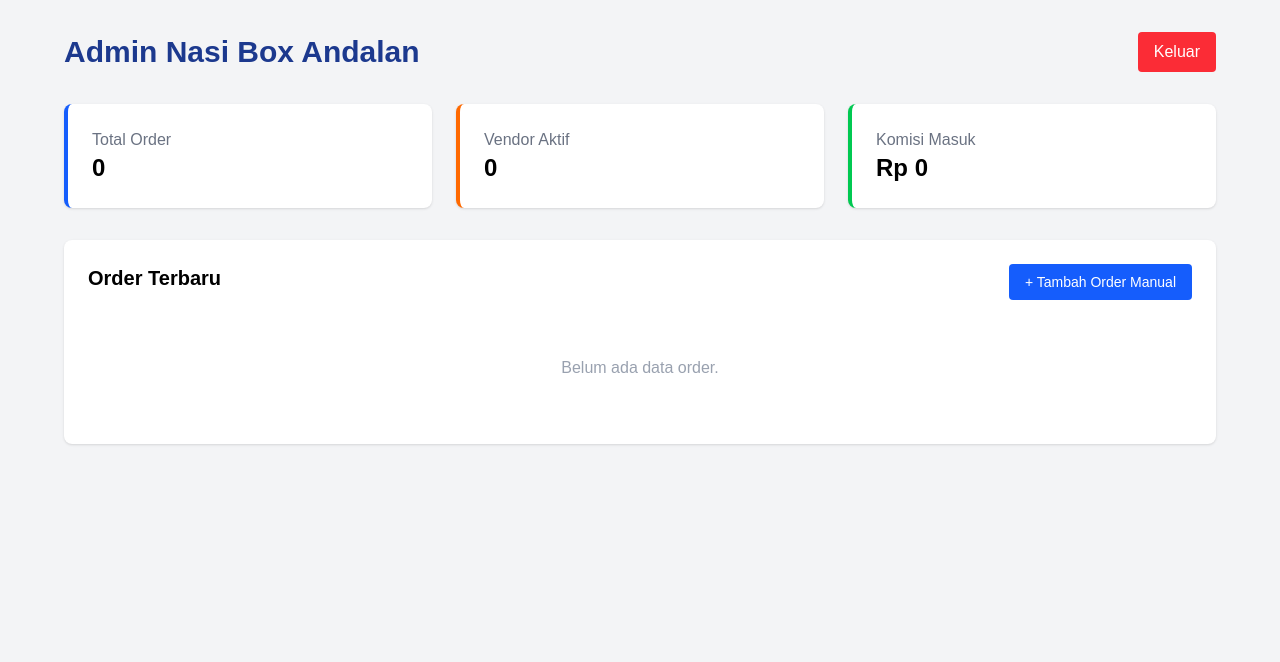
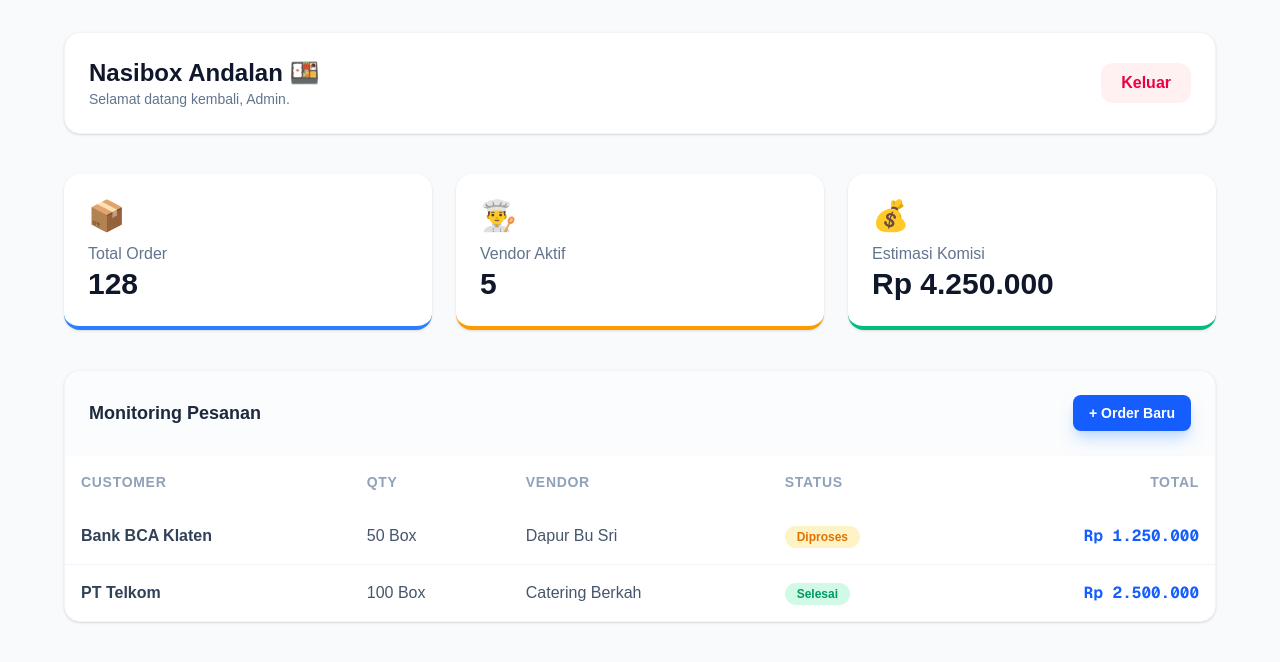
Before and after one commit to alifikrikroirulnisa-ui/nasibox-app, a Next.js app: page /dashboard/principal in a window 1280 px wide. Shown: the top 662 px of the page. Built offline with nearby package versions, Linux system fonts and the light colour scheme.

Commit message:
update: mempercantik tampilan dashboard

```diff
--- /dev/null
+++ b/app/dashboard/principal/copy.tsx
@@ -0,0 +1,46 @@
+'use client';
+import { supabase } from '@/lib/supabaseClient';
+import { useRouter } from 'next/navigation';
+
+export default function PrincipalDashboard() {
+  const router = useRouter();
+
+  const handleLogout = async () => {
+    await supabase.auth.signOut();
+    router.push('/login');
+  };
+
+  return (
+    <div className="min-h-screen bg-gray-100 p-8 text-black">
+      <div className="max-w-6xl mx-auto">
+        <div className="flex justify-between items-center mb-8">
+          <h1 className="text-3xl font-bold text-blue-900">Admin Nasi Box Andalan</h1>
+          <button onClick={handleLogout} className="bg-red-500 text-white px-4 py-2 rounded">Keluar</button>
+        </div>
+
+        <div className="grid grid-cols-1 md:grid-cols-3 gap-6 mb-8">
+          <div className="bg-white p-6 rounded-lg shadow border-l-4 border-blue-600">
+            <p className="text-gray-500">Total Order</p>
+            <p className="text-2xl font-bold">0</p>
+          </div>
+          <div className="bg-white p-6 rounded-lg shadow border-l-4 border-orange-500">
+            <p className="text-gray-500">Vendor Aktif</p>
+            <p className="text-2xl font-bold">0</p>
+          </div>
+          <div className="bg-white p-6 rounded-lg shadow border-l-4 border-green-500">
+            <p className="text-gray-500">Komisi Masuk</p>
+            <p className="text-2xl font-bold">Rp 0</p>
+          </div>
+        </div>
+
+        <div className="bg-white p-6 rounded-lg shadow">
+          <div className="flex justify-between mb-4">
+            <h2 className="text-xl font-bold">Order Terbaru</h2>
+            <button className="bg-blue-600 text-white px-4 py-2 rounded text-sm">+ Tambah Order Manual</button>
+          </div>
+          <p className="text-center text-gray-400 py-10">Belum ada data order.</p>
+        </div>
+      </div>
+    </div>
+  );
+}
--- a/app/dashboard/principal/page.tsx
+++ b/app/dashboard/principal/page.tsx
@@ -5,40 +5,88 @@ import { useRouter } from 'next/navigation';
 export default function PrincipalDashboard() {
   const router = useRouter();
 
+  // Data dummy untuk contoh tampilan tabel
+  const orders = [
+    { id: 1, customer: 'Bank BCA Klaten', qty: 50, total: 'Rp 1.250.000', status: 'Diproses', vendor: 'Dapur Bu Sri' },
+    { id: 2, customer: 'PT Telkom', qty: 100, total: 'Rp 2.500.000', status: 'Selesai', vendor: 'Catering Berkah' },
+  ];
+
   const handleLogout = async () => {
     await supabase.auth.signOut();
     router.push('/login');
   };
 
   return (
-    <div className="min-h-screen bg-gray-100 p-8 text-black">
+    <div className="min-h-screen bg-slate-50 p-4 md:p-8 text-slate-800">
       <div className="max-w-6xl mx-auto">
-        <div className="flex justify-between items-center mb-8">
-          <h1 className="text-3xl font-bold text-blue-900">Admin Nasi Box Andalan</h1>
-          <button onClick={handleLogout} className="bg-red-500 text-white px-4 py-2 rounded">Keluar</button>
+        {/* HEADER */}
+        <div className="flex justify-between items-center mb-10 bg-white p-6 rounded-2xl shadow-sm border border-slate-100">
+          <div>
+            <h1 className="text-2xl font-extrabold text-slate-900">Nasibox Andalan 🍱</h1>
+            <p className="text-sm text-slate-500">Selamat datang kembali, Admin.</p>
+          </div>
+          <button onClick={handleLogout} className="bg-rose-50 hover:bg-rose-100 text-rose-600 font-semibold px-5 py-2 rounded-xl transition">
+            Keluar
+          </button>
         </div>
 
-        <div className="grid grid-cols-1 md:grid-cols-3 gap-6 mb-8">
-          <div className="bg-white p-6 rounded-lg shadow border-l-4 border-blue-600">
-            <p className="text-gray-500">Total Order</p>
-            <p className="text-2xl font-bold">0</p>
+        {/* STATS CARDS */}
+        <div className="grid grid-cols-1 md:grid-cols-3 gap-6 mb-10">
+          <div className="bg-white p-6 rounded-2xl shadow-sm border-b-4 border-blue-500">
+            <span className="text-3xl mb-2 block">📦</span>
+            <p className="text-slate-500 font-medium">Total Order</p>
+            <p className="text-3xl font-bold text-slate-900">128</p>
           </div>
-          <div className="bg-white p-6 rounded-lg shadow border-l-4 border-orange-500">
-            <p className="text-gray-500">Vendor Aktif</p>
-            <p className="text-2xl font-bold">0</p>
+          <div className="bg-white p-6 rounded-2xl shadow-sm border-b-4 border-amber-500">
+            <span className="text-3xl mb-2 block">👨‍🍳</span>
+            <p className="text-slate-500 font-medium">Vendor Aktif</p>
+            <p className="text-3xl font-bold text-slate-900">5</p>
           </div>
-          <div className="bg-white p-6 rounded-lg shadow border-l-4 border-green-500">
-            <p className="text-gray-500">Komisi Masuk</p>
-            <p className="text-2xl font-bold">Rp 0</p>
+          <div className="bg-white p-6 rounded-2xl shadow-sm border-b-4 border-emerald-500">
+            <span className="text-3xl mb-2 block">💰</span>
+            <p className="text-slate-500 font-medium">Estimasi Komisi</p>
+            <p className="text-3xl font-bold text-slate-900">Rp 4.250.000</p>
           </div>
         </div>
 
-        <div className="bg-white p-6 rounded-lg shadow">
-          <div className="flex justify-between mb-4">
-            <h2 className="text-xl font-bold">Order Terbaru</h2>
-            <button className="bg-blue-600 text-white px-4 py-2 rounded text-sm">+ Tambah Order Manual</button>
+        {/* TABEL DATA */}
+        <div className="bg-white rounded-2xl shadow-sm border border-slate-100 overflow-hidden">
+          <div className="p-6 border-b border-slate-50 flex justify-between items-center bg-slate-50/50">
+            <h2 className="text-lg font-bold text-slate-800">Monitoring Pesanan</h2>
+            <button className="bg-blue-600 hover:bg-blue-700 text-white px-4 py-2 rounded-lg text-sm font-bold transition shadow-lg shadow-blue-200">
+              + Order Baru
+            </button>
           </div>
-          <p className="text-center text-gray-400 py-10">Belum ada data order.</p>
+          <div className="overflow-x-auto">
+            <table className="w-full text-left border-collapse">
+              <thead>
+                <tr className="text-slate-400 text-sm uppercase tracking-wider">
+                  <th className="p-4 font-semibold">Customer</th>
+                  <th className="p-4 font-semibold">Qty</th>
+                  <th className="p-4 font-semibold">Vendor</th>
+                  <th className="p-4 font-semibold">Status</th>
+                  <th className="p-4 font-semibold text-right">Total</th>
+                </tr>
+              </thead>
+              <tbody className="divide-y divide-slate-100">
+                {orders.map((order) => (
+                  <tr key={order.id} className="hover:bg-slate-50 transition">
+                    <td className="p-4 font-bold text-slate-700">{order.customer}</td>
+                    <td className="p-4 text-slate-600">{order.qty} Box</td>
+                    <td className="p-4 text-slate-600">{order.vendor}</td>
+                    <td className="p-4">
+                      <span className={`px-3 py-1 rounded-full text-xs font-bold ${
+                        order.status === 'Selesai' ? 'bg-emerald-100 text-emerald-600' : 'bg-amber-100 text-amber-600'
+                      }`}>
+                        {order.status}
+                      </span>
+                    </td>
+                    <td className="p-4 text-right font-mono font-bold text-blue-600">{order.total}</td>
+                  </tr>
+                ))}
+              </tbody>
+            </table>
+          </div>
         </div>
       </div>
     </div>
```
